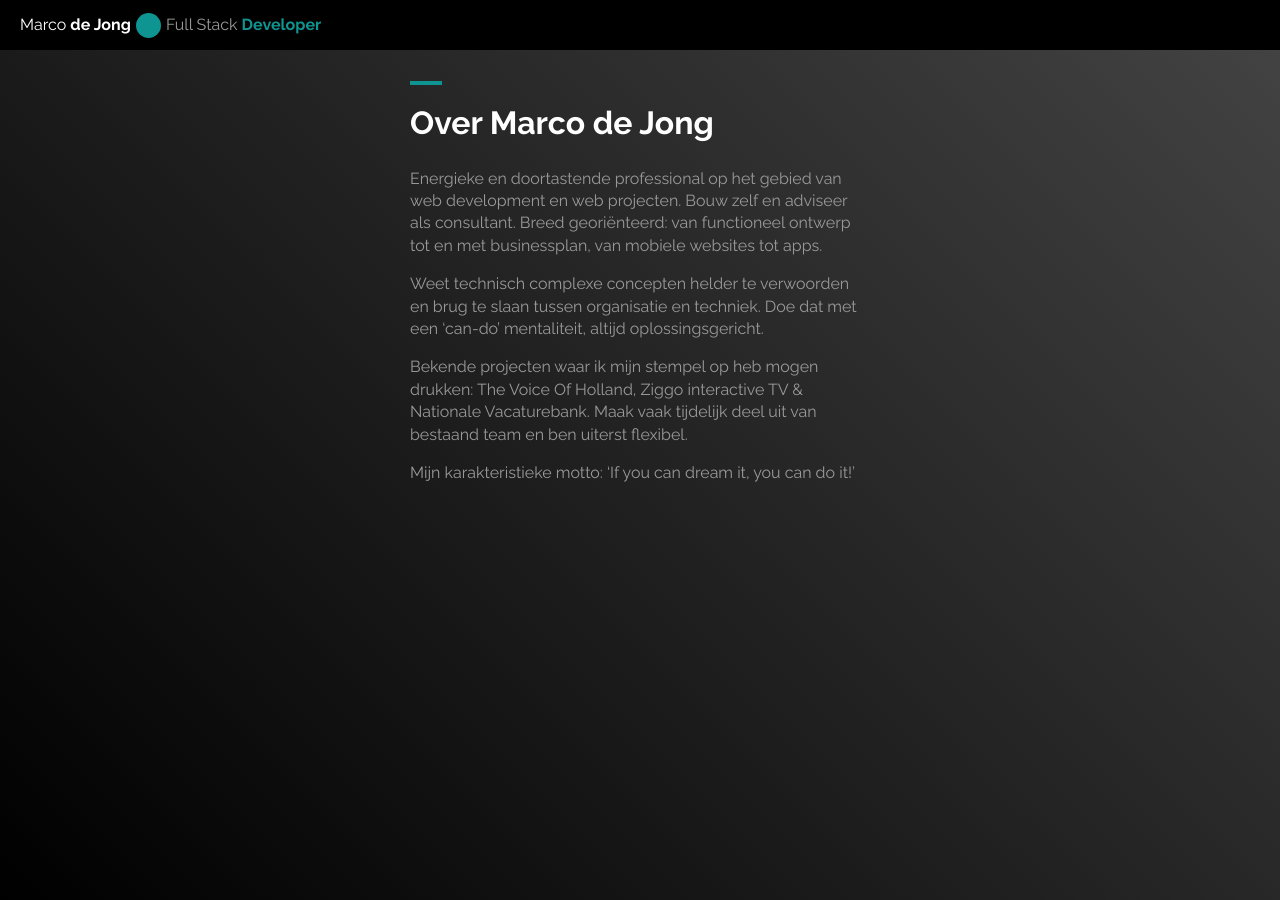
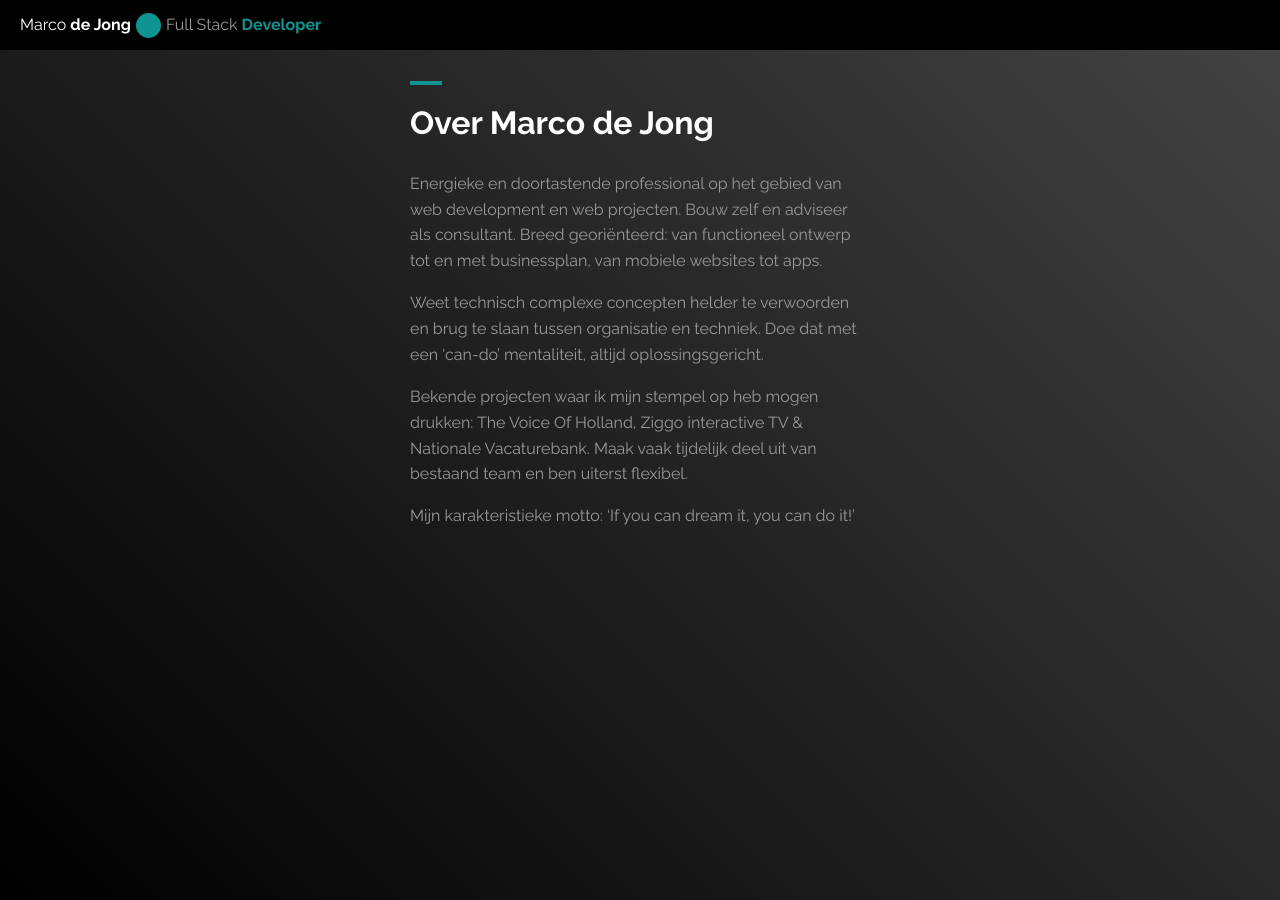
Before and after one commit to MarcoDeJong/marcodejong.github.io, a Jekyll site: the page built from over-marco-de-jong.md, in a window 1280 px wide. Built offline with Jekyll 4.4.1, drawn with Linux system fonts in a browser that asks for light colours.

Commit message:
fix(page): add proper line-height

```diff
--- a/_sass/_page.scss
+++ b/_sass/_page.scss
@@ -8,6 +8,10 @@
 }
 .page__content {
   color:$dusty-gray;
+  line-height:1.618;
+}
+.page__content::selection {
+  background-color:$blue-chill;
 }
 .page__content h1 {
   color:$white;
@@ -17,5 +21,5 @@
   display: block;
   border-top: .25rem solid $blue-chill;
   width: 2rem;
-  margin-bottom: 1rem;
+  margin-bottom: 0.75rem;
 }
```
